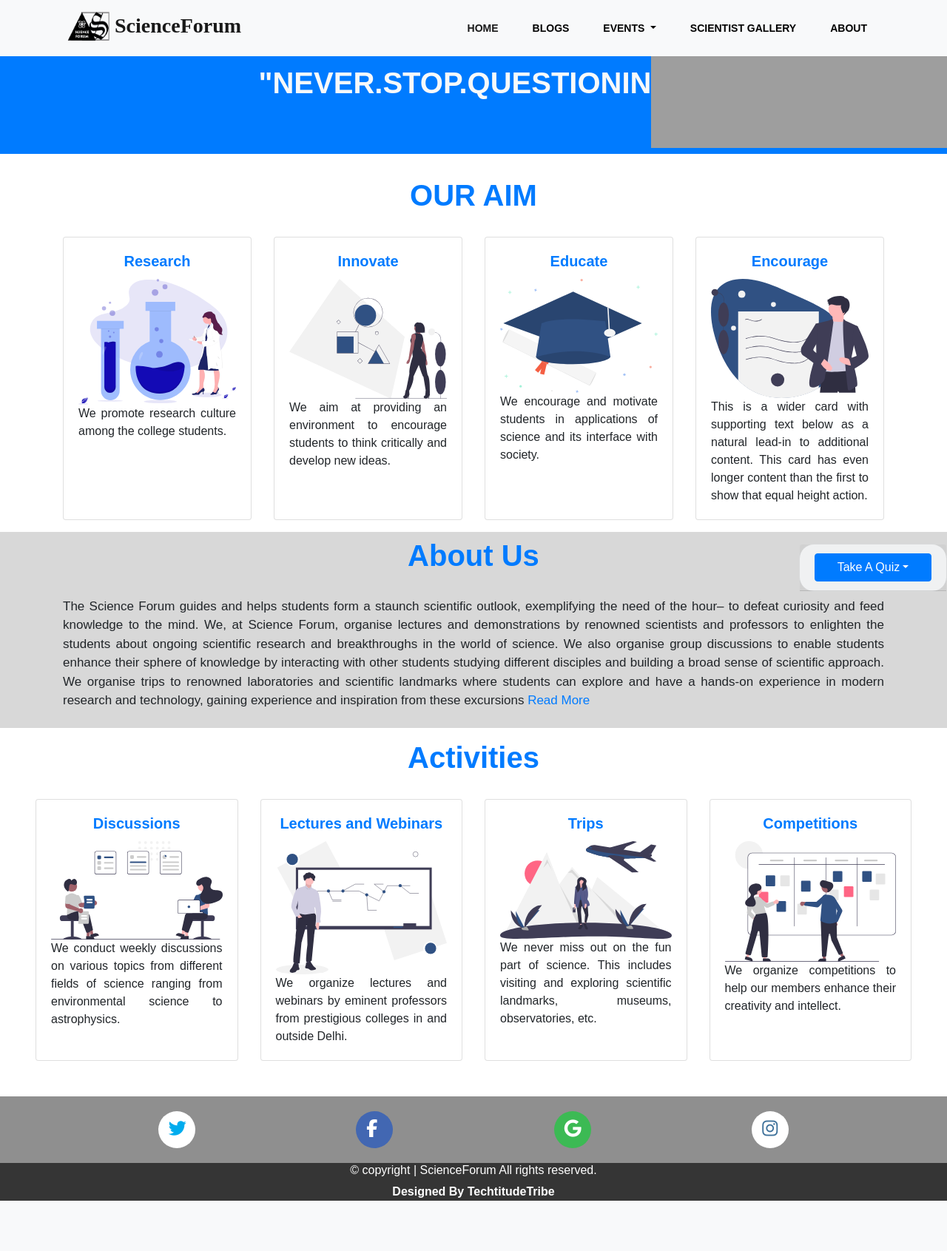
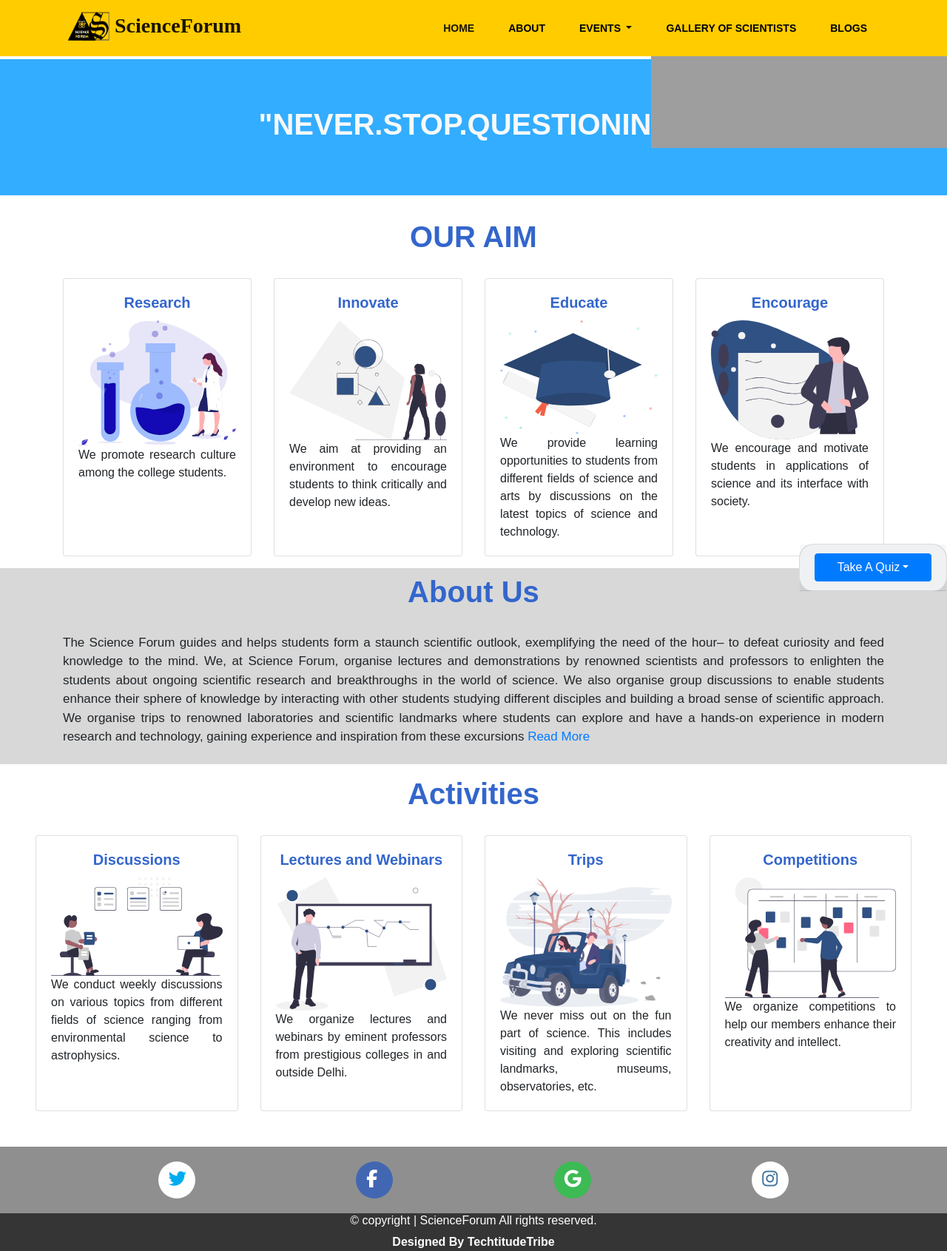
Before and after one commit to rajatyadav8540/sciforum, a Django app: page / in a window 1280 px wide. Shown: the whole page at 74% size. Before the commit the page ends 1623 px from the top, so only its background shows below. Run offline with Django 3.2, Linux system fonts and the light colour scheme; data that the repository does not hold is empty; some libraries are stand-ins or nearby versions; some web fonts are replaced; grey boxes are pictures that could not be loaded.

Commit message:
fir se commit

```diff
--- a/static/css/common.css
+++ b/static/css/common.css
@@ -39,6 +39,9 @@ body{
 .chhotafont2{
     font-size: 17px;
 }
+.chhotafont3{
+    font-size: 17px;
+}
 
 .hshadow:hover{
     box-shadow: 2px 2px 20px rgb(78, 77, 77),-2px -2px 20px rgb(78, 77, 77);
@@ -49,6 +52,17 @@ body{
 }
 .bg-grey{
     background-color: rgba(216, 216, 216, 1);
+}
+
+.bg-blue{
+    background-color: #33adff;
+}
+.text-blue{
+    color: #3366cc;
+}
+
+.bg-yellow{
+    background-color: #ffcc00;
 }
 
 @media (max-width: 395px) {
--- a/templates/base.html
+++ b/templates/base.html
@@ -23,7 +23,7 @@
 </head>
   <body>
     {% include 'navbar.html' %}
-    <br>
+   <div class="" style="height:80px;"></div>
 
     {%block content%}{%endblock%}
     <!-- <div class=" fixed-bottom text-center" style="z-index: 1000; bottom: 20px;">
--- a/templates/blogs/bloglist.html
+++ b/templates/blogs/bloglist.html
@@ -12,7 +12,7 @@
                     <img class="img-fluid  w-100" src="/media/{{blists.0.thumbnail}}" alt="Card image">
                 </div>
                 <div class="card-body border height2 overflow-hidden">
-                    <a href="/blogs/blogpost/{{blists.0.blog_title}}" class="text-decoration-none"> <h4 class="card-title font-weight-bold text-primary">{{blists.0.blog_title|upper}}</h4></a>
+                    <a href="/blogs/blogpost/{{blists.0.blog_title}}" class="text-decoration-none stretched-link"> <h4 class="card-title font-weight-bold text-primary">{{blists.0.blog_title|upper}}</h4></a>
                   <small class="card-text text-muted lh">{{blists.0.blog_content|truncatewords:20|safe }}</small>
                 </div>
                 <div class="card-footer py-0 overflow-hidden mb-0" style="height:40px;">
--- a/templates/home/ScientistProfile.html
+++ b/templates/home/ScientistProfile.html
@@ -12,7 +12,7 @@
                     <div class="img-height">
                          <img src="/media/{{ScientistProf.Scientist_thumbnail}}" alt="" class="img-fluid h-100 text-center">
                     </div>
-                    <p class="text-justify">{{ScientistProf.Scientist_content}}</p>
+                    <p class="text-blue">{{ScientistProf.Scientist_content|safe}}</p>
                 </div>
             </div>
             <div class="col-md-3">
--- a/templates/home/index.html
+++ b/templates/home/index.html
@@ -3,6 +3,7 @@
 {%block title%}Science Forum-home{%endblock%}
 {%block content%}
 <!-- Modal Code -->
+{% if ads %}
 <div id="myModal" class="modal fade ">
   <div class="modal-dialog modal-xl h-100">
       <div class="modal-content ">
@@ -17,35 +18,36 @@
           </div>
 
           <div class="modal-footer">
-          <p>For more information  <a href="{{ads.0.link}}" class="active text-primary">Click here.</a></p> <br>
+          <p>For more information  <a href="{{ads.0.link}}" class="active text-blue">Click here.</a></p> <br>
           </div>
 
       </div>
   </div>
 </div>
+{%endif%}
 <!-- Modal end -->
 <!-- First div of index -->
 
-<div class="jumbotron jumbotron-fluid bg-primary">
+<div class="jumbotron jumbotron-fluid bg-blue">
   <div class="container text-center">
     <h1 class="text-fluid text-light font-weight-bold">"Never.Stop.Questioning"</h1>
   </div>
 </div>
 <!-- Our Aim -->
-     <h1 class="font-weight-bold text-primary text-center">OUR AIM</h1>
+     <h1 class="font-weight-bold text-blue text-center">OUR AIM</h1>
 <br>
 <div class="container">
     <div class="card-deck">
         <div class="card text-center lshadow py-0">
             <div class="card-body">
-                <h5 class="card-title text-primary font-weight-bold">Research</h5>
+                <h5 class="card-title text-blue font-weight-bold">Research</h5>
                 <img src="/static/img/rsearch.svg" alt="" class="img-fluid">
                 <p class="card-text chhotafont text-justify">We promote research culture among the college students.</p>
             </div>
         </div>
         <div class="card text-center lshadow py-0">
             <div class="card-body">
-                <h5 class="card-title text-primary font-weight-bold">Innovate</h5>
+                <h5 class="card-title text-blue font-weight-bold">Innovate</h5>
                 <img src="/static/img/innovate.svg" alt="" class="img-fluid">
                 <p class="card-text chhotafont text-justify">We aim at providing an environment to encourage students to think critically
                   and develop new ideas.</p>
@@ -53,19 +55,18 @@
         </div>
         <div class="card text-center lshadow py-0">
             <div class="card-body">
-                <h5 class="card-title text-primary font-weight-bold">Educate</h5>
+                <h5 class="card-title text-blue font-weight-bold">Educate</h5>
                 <img src="/static/img/educate.svg" alt="" class="img-fluid">
-                <p class="card-text chhotafont text-justify">We encourage and motivate students in applications of science and
-                  its interface with society.</p>
+                <p class="card-text chhotafont text-justify">We provide learning opportunities to students from different fields of science
+                  and arts by discussions on the latest topics of science and technology.</p>
             </div>
         </div>
         <div class="card text-center lshadow py-0">
           <div class="card-body">
-              <h5 class="card-title text-primary font-weight-bold">Encourage</h5>
+              <h5 class="card-title text-blue font-weight-bold">Encourage</h5>
               <img src="/static/img/encourage.svg" alt="" class="img-fluid">
-              <p class="card-text chhotafont text-justify">This is a wider card with supporting text below as a natural
-                 lead-in to additional content. This card has even longer content than the first to show that equal
-                  height action.</p>
+              <p class="card-text chhotafont text-justify">We encourage and motivate students in applications of science and
+                its interface with society.</p>
           </div>
       </div>
     </div>
@@ -73,7 +74,7 @@
 <!-- About Us -->
 <div class="container-fluid my-3 bg-grey py-2">
   <div class="container">
-      <h1 class="text-primary font-weight-bold text-center">About Us</h1><br>
+      <h1 class="text-blue font-weight-bold text-center">About Us</h1><br>
       <p class="chhotafont2 text-justify ">The Science Forum guides and helps students form a staunch scientific outlook,
          exemplifying the need of the hour– to defeat curiosity and feed knowledge to the mind. We,
           at Science Forum, organise lectures and demonstrations by renowned scientists
@@ -89,21 +90,21 @@
 </div>
 
 <!-- Activities -->
-<h1 class="font-weight-bold text-primary text-center">Activities</h1>
+<h1 class="font-weight-bold text-blue text-center">Activities</h1>
 <br>
 <div class="container-fluid px-lg-5">
     <div class="card-deck">
         <div class="card text-center lshadow">
             <div class="card-body">
-                <h5 class="card-title text-primary font-weight-bold">Discussions</h5>
+                <h5 class="card-title text-blue font-weight-bold">Discussions</h5>
                 <img src="/static/img/discussions.svg" alt="" class="img-fluid">
-                <p class="card-text chhotafont text-justify">We conduct weekly discussions on various topics from different fields of
+                <p class="card-text chhotafont text-justify mb-auto">We conduct weekly discussions on various topics from different fields of
                   science ranging from environmental science to astrophysics.</p>
             </div>
         </div>
         <div class="card text-center lshadow">
             <div class="card-body">
-                <h5 class="card-title text-primary font-weight-bold">Lectures and Webinars</h5>
+                <h5 class="card-title text-blue font-weight-bold">Lectures and Webinars</h5>
                  <img src="/static/img/lectures.svg" alt="" class="img-fluid">
                 <p class="card-text chhotafont text-justify">We organize lectures and webinars by eminent professors from
                   prestigious colleges in and outside Delhi.</p>
@@ -111,7 +112,7 @@
         </div>
         <div class="card text-center lshadow">
             <div class="card-body">
-                <h5 class="card-title text-primary font-weight-bold">Trips</h5>
+                <h5 class="card-title text-blue font-weight-bold">Trips</h5>
                 <img src="/static/img/trips.svg" alt="" class="img-fluid">
                 <p class="card-text chhotafont text-justify">We never miss out on the fun part of science. This includes visiting and exploring
                   scientific landmarks, museums, observatories, etc.</p>
@@ -119,7 +120,7 @@
         </div>
         <div class="card text-center lshadow">
           <div class="card-body">
-              <h5 class="card-title text-primary font-weight-bold">Competitions</h5>
+              <h5 class="card-title text-blue font-weight-bold">Competitions</h5>
               <img src="/static/img/competitions.svg" alt="" class="img-fluid">
               <p class="card-text chhotafont text-justify">We organize competitions to help our members enhance their creativity
                 and intellect.</p>
--- a/templates/navbar.html
+++ b/templates/navbar.html
@@ -27,7 +27,7 @@
         display: block;
     }
 </style>
-<nav class="navbar navbar-expand-lg navbar-light  font-weight-bold uppercase  fixed-top bg-light " id="navBar">
+<nav class="navbar navbar-expand-lg navbar-light  font-weight-bold uppercase  fixed-top bg-yellow " id="navBar">
     <div class="container">
   <a class="navbar-brand" href="/"><img src="static/img/logo.png" style="width: 70px; height: 50px;">ScienceForum</a>
   <button class="navbar-toggler" type="button" data-toggle="collapse" data-target="#navbarSupportedContent" aria-controls="navbarSupportedContent" aria-expanded="false" aria-label="Toggle navigation">
@@ -36,33 +36,39 @@
 
   <div class="collapse navbar-collapse" id="navbarSupportedContent">
     <ul class="navbar-nav ml-auto">
-      <li class="nav-item active">
+
+      <li class="nav-item active text-light">
         <a class="nav-link" href="/">Home <span class="sr-only">(current)</span></a>
       </li>
+
       <li class="nav-item">
-        <a class="nav-link" href="/blogs/">Blogs</a>
+        <a class="nav-link" href="/about/">About</a>
       </li>
+
       <li class="nav-item dropdown">
         <a class="nav-link dropdown-toggle" href="#" id="navbarDropdown" role="button" data-toggle="dropdown" aria-haspopup="true" aria-expanded="false">
           Events
         </a>
-        <div class="dropdown-menu shadow" aria-labelledby="navbarDropdown">
-          <a class="dropdown-item" href="#">1st Event</a>
-          <a class="dropdown-item" href="#">2st Event</a>
-          <a class="dropdown-item" href="#">3st Event</a>
-          <a class="dropdown-item" href="#">4nd Event</a>
-          <a class="dropdown-item" href="#">5nd Event</a>
-          <a class="dropdown-item" href="#">6nd Event</a>
-          <div class="dropdown-divider"></div>
-          <a class="dropdown-item" href="/events/">More...</a>
+        <div class="dropdown-menu shadow " aria-labelledby="navbarDropdown">
+          <a class="dropdown-item " href="#">1st Event</a>
+          <a class="dropdown-item " href="#">2st Event</a>
+          <a class="dropdown-item " href="#">3st Event</a>
+          <a class="dropdown-item " href="#">4nd Event</a>
+          <a class="dropdown-item " href="#">5nd Event</a>
+          <a class="dropdown-item " href="#">6nd Event</a>
+          <div class="dropdown-divider "></div>
+          <a class="dropdown-item " href="/events/">More...</a>
         </div>
       </li>
+
       <li class="nav-item">
-        <a class="nav-link" href="/scienceGallery/">Scientist Gallery</a>
+        <a class="nav-link" href="/scienceGallery/">Gallery Of Scientists</a>
       </li>
+
       <li class="nav-item">
-        <a class="nav-link" href="/about/">About</a>
+        <a class="nav-link" href="/blogs/">Blogs</a>
       </li>
+
     </ul>
   </div>
   </div>
```
Also changed, not shown: templates/home/about.html (+38 -6 lines), templates/home/scienceGallery.html (+6 -5 lines), media/img/Scientist/IMG-20191128-WA0027.jpg (added), media/img/Scientist/Screenshot_from_2020-08-10_08-42-56.png (added), media/img/Scientist/indbg.jpg (added), media/img/profiles/kamal.jpeg (added), static/img/trips.svg.
